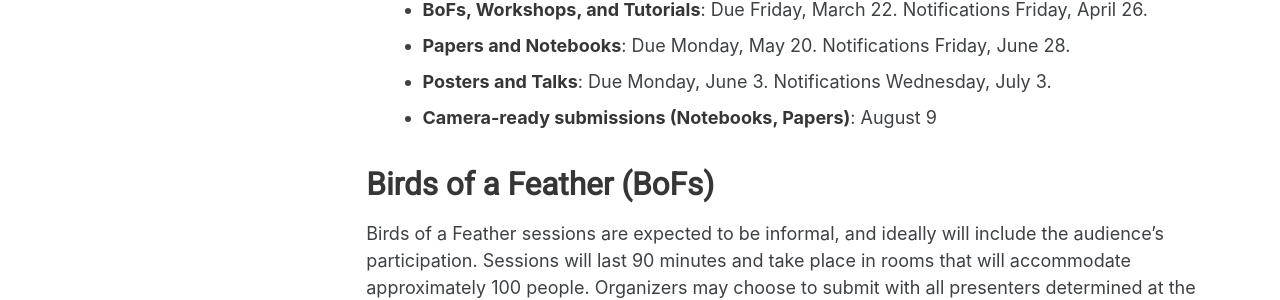
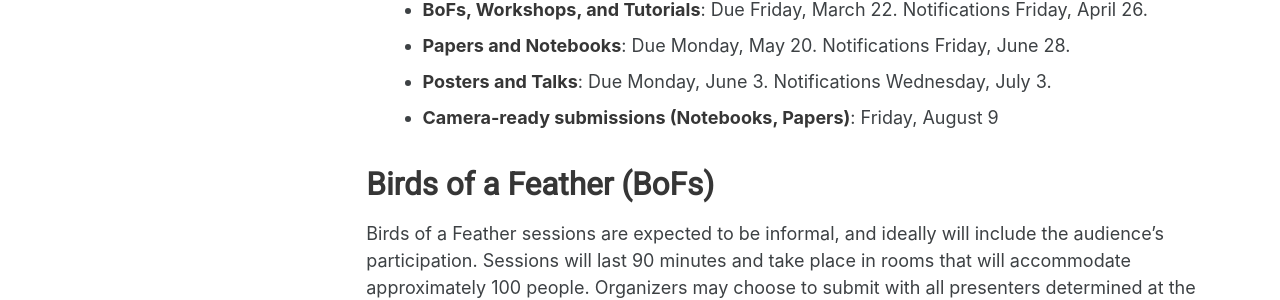
Before and after one commit to USRSE/usrse24, a Jekyll site: the page built from pages/participate/participate.md, in a window 1280 px wide and 900 px high, scrolled down 715 px. Shown: the part 153-453 px from the top of the window. Built offline with Jekyll 4.4.1, drawn with Linux system fonts in a browser that asks for light colours; a style sheet for code colours, icons or effects is not loaded.

Commit message:
Update pages/participate/participate.md
Co-authored-by: jbteves-sandia <134551825+jbteves-sandia@users.noreply.github.com>

```diff
--- a/pages/participate/participate.md
+++ b/pages/participate/participate.md
@@ -33,7 +33,7 @@ Accepted abstracts will be placed on the website ahead of the conference.
 - **BoFs, Workshops, and Tutorials**: Due Friday, March 22. Notifications Friday, April 26.
 - **Papers and Notebooks**: Due Monday, May 20. Notifications Friday, June 28.
 - **Posters and Talks**: Due Monday, June 3. Notifications Wednesday, July 3.
-- **Camera-ready submissions (Notebooks, Papers)**: August 9
+- **Camera-ready submissions (Notebooks, Papers)**: Friday, August 9
 
 ## Birds of a Feather (BoFs)
 
```
